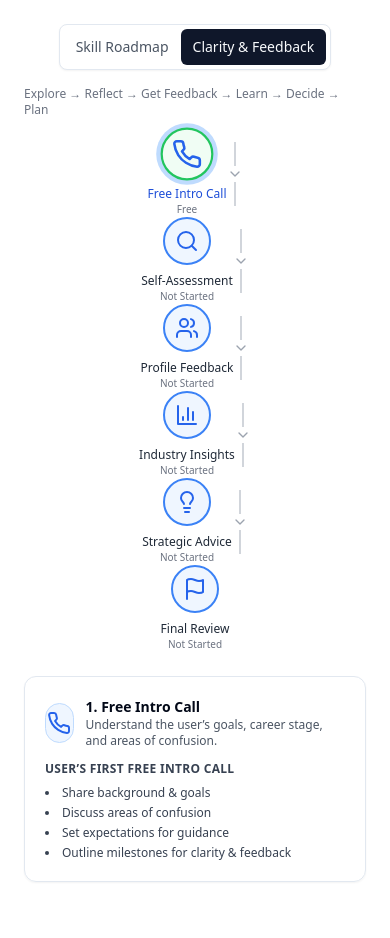
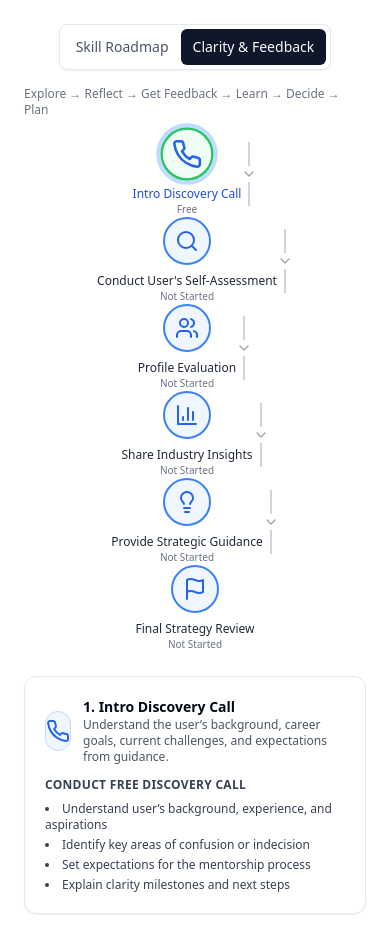
Before and after one commit to FigurCirlce/FigureCircle-Frontend, a React (Vite) app: page /new_milestone_expert in a window 390 px wide. Before the commit the page ends 906 px from the top, so only its background shows below. Built offline with nearby package versions, Linux system fonts and the light colour scheme.

Commit message:
worked on responsive screens

```diff
--- a/src/components/NewPage/NotificationBell.tsx
+++ b/src/components/NewPage/NotificationBell.tsx
@@ -91,7 +91,9 @@ setOpen(false);
               <Trash className="w-5 h-5" />
             </button>
 
-            <button onClick={() => setNotifications([])}>
+            <button onClick={() => {setNotifications([]);
+              setOpen(false);
+            }}>
               <X className="w-5 h-5 text-gray-500 hover:text-blue-500" />
             </button>
             </div>
--- a/src/pages/NewPages/Dashboard.tsx
+++ b/src/pages/NewPages/Dashboard.tsx
@@ -216,7 +216,7 @@ const Dashboard: React.FC = () => {
 
 {/*
   <main className="flex-1 overflow-y-auto overflow-x-hidden px-3 sm:px-6 py-4"> */}
-  <main className="flex-1 overflow-y-auto overflow-x-hidden py-4">
+  <main className="flex-1 overflow-y-auto overflow-x-hidden py-4 min-h-screen">
       {parsedUser?.is_mentor
         ? renderMentorContent()
         : renderUserContent()}
--- a/src/pages/NewPages/NewMentor.tsx
+++ b/src/pages/NewPages/NewMentor.tsx
@@ -1300,7 +1300,7 @@ const handleFailure=()=>{
 
         <div className="mt-4 flex flex-col md:flex-row gap-3 md:items-center">
           <div className="flex items-center gap-2">
-            <div className="relative mx-5 ">
+            <div className="relative mx-[5%] ">
               <Search className="absolute left-3 top-1/2 -translate-y-1/2 h-4 w-4 text-gray-500" />
               <input
                 value={query}
--- a/src/pages/NewPages/NewMentorProfile.tsx
+++ b/src/pages/NewPages/NewMentorProfile.tsx
@@ -597,10 +597,10 @@ const updateField = (field: string, value: any) => {
       };
 
   return (
-    <div className="max-w-3xl mx-auto w-full">
+    <div className="max-w-3xl mx-[5%] w-full">
       <Card className="shadow-sm rounded-2xl w-full">
         <CardContent className="p-4 px-6 space-y-6">
-        <CardHeader className="border-b bg-gradient-to-r from-primary/10 to-transparent rounded-t-2xl">
+        <CardHeader className="border-b bg-blue-100 from-primary/10 to-transparent rounded-t-2xl">
             <CardTitle className="flex items-center gap-2 text-lg font-semibold">
               <Users className="size-5 text-primary" /> Your Profile
             </CardTitle>
--- a/src/pages/NewPages/NewMilestoneExpert.tsx
+++ b/src/pages/NewPages/NewMilestoneExpert.tsx
@@ -78,23 +78,120 @@ const MilestoneFlowExpertTimeline = () => {
   }
 
   // --- DATA: Clarity & Feedback flow ---
+  // const clarityMilestones: Milestone[] = [
+  //   { id: 0, title: "Free Intro Call", icon: Phone, status: "Free", desc: "Understand the user’s goals, career stage, and areas of confusion." },
+  //   { id: 1, title: "Self-Assessment", icon: Search, status: "Not Started", desc: "Help the user reflect on strengths, gaps, and career motivations." },
+  //   { id: 2, title: "Profile Feedback", icon: Users, status: "Not Started", desc: "Review resume/LinkedIn and provide actionable feedback." },
+  //   { id: 3, title: "Industry Insights", icon: BarChart3, status: "Not Started", desc: "Share trends and in-demand roles for their background." },
+  //   { id: 4, title: "Strategic Advice", icon: Lightbulb, status: "Not Started", desc: "Give clarity on possible career paths and next steps." },
+  //   { id: 5, title: "Final Review", icon: Flag, status: "Not Started", desc: "Summarize insights, refine strategy, and map long-term plan." },
+  // ]
   const clarityMilestones: Milestone[] = [
-    { id: 0, title: "Free Intro Call", icon: Phone, status: "Free", desc: "Understand the user’s goals, career stage, and areas of confusion." },
-    { id: 1, title: "Self-Assessment", icon: Search, status: "Not Started", desc: "Help the user reflect on strengths, gaps, and career motivations." },
-    { id: 2, title: "Profile Feedback", icon: Users, status: "Not Started", desc: "Review resume/LinkedIn and provide actionable feedback." },
-    { id: 3, title: "Industry Insights", icon: BarChart3, status: "Not Started", desc: "Share trends and in-demand roles for their background." },
-    { id: 4, title: "Strategic Advice", icon: Lightbulb, status: "Not Started", desc: "Give clarity on possible career paths and next steps." },
-    { id: 5, title: "Final Review", icon: Flag, status: "Not Started", desc: "Summarize insights, refine strategy, and map long-term plan." },
-  ]
+  {
+    id: 0,
+    title: "Intro Discovery Call",
+    icon: Phone,
+    status: "Free",
+    desc: "Understand the user’s background, career goals, current challenges, and expectations from guidance."
+  },
+  {
+    id: 1,
+    title: "Conduct User's Self-Assessment",
+    icon: Search,
+    status: "Not Started",
+    desc: "Guide the user through structured reflection to uncover strengths, gaps, and career motivations."
+  },
+  {
+    id: 2,
+    title: "Profile Evaluation",
+    icon: Users,
+    status: "Not Started",
+    desc: "Analyze resume and LinkedIn profile to identify positioning gaps and improvement areas."
+  },
+  {
+    id: 3,
+    title: "Share Industry Insights",
+    icon: BarChart3,
+    status: "Not Started",
+    desc: "Provide market insights, role trends, and skill demand relevant to the user’s profile."
+  },
+  {
+    id: 4,
+    title: "Provide Strategic Guidance",
+    icon: Lightbulb,
+    status: "Not Started",
+    desc: "Recommend tailored career paths and actionable next steps aligned with user goals."
+  },
+  {
+    id: 5,
+    title: "Final Strategy Review",
+    icon: Flag,
+    status: "Not Started",
+    desc: "Consolidate learnings, refine direction, and deliver a structured short-to-long term plan."
+  },
+]
+
+
+  // const clarityTasks: Record<number, TaskDetails> = {
+  //   0: { subtitle: "User’s first free intro call", bullets: ["Share background & goals", "Discuss areas of confusion", "Set expectations for guidance", "Outline milestones for clarity & feedback"] },
+  //   1: { subtitle: "Self-assessment phase", bullets: ["Complete guided self-reflection", "List strengths/skills/interests", "Highlight challenges & uncertainties"] },
+  //   2: { subtitle: "Profile feedback phase", bullets: ["Expert reviews resume & LinkedIn", "Find gaps in positioning", "3–5 improvement suggestions"] },
+  //   3: { subtitle: "Industry insights phase", bullets: ["Discuss 2–3 relevant industries", "In-demand roles & skills", "Compare fit vs. opportunities"] },
+  //   4: { subtitle: "Strategic advice phase", bullets: ["Tailored career pathways", "Immediate vs long-term goals", "Networking & mentorship avenues"] },
+  //   5: { subtitle: "Final review phase", bullets: ["Summarize insights & feedback", "Refine career direction", "Create a 3–6 month plan"] },
+  // }
 
   const clarityTasks: Record<number, TaskDetails> = {
-    0: { subtitle: "User’s first free intro call", bullets: ["Share background & goals", "Discuss areas of confusion", "Set expectations for guidance", "Outline milestones for clarity & feedback"] },
-    1: { subtitle: "Self-assessment phase", bullets: ["Complete guided self-reflection", "List strengths/skills/interests", "Highlight challenges & uncertainties"] },
-    2: { subtitle: "Profile feedback phase", bullets: ["Expert reviews resume & LinkedIn", "Find gaps in positioning", "3–5 improvement suggestions"] },
-    3: { subtitle: "Industry insights phase", bullets: ["Discuss 2–3 relevant industries", "In-demand roles & skills", "Compare fit vs. opportunities"] },
-    4: { subtitle: "Strategic advice phase", bullets: ["Tailored career pathways", "Immediate vs long-term goals", "Networking & mentorship avenues"] },
-    5: { subtitle: "Final review phase", bullets: ["Summarize insights & feedback", "Refine career direction", "Create a 3–6 month plan"] },
-  }
+  0: {
+    subtitle: "Conduct free discovery call",
+    bullets: [
+      "Understand user’s background, experience, and aspirations",
+      "Identify key areas of confusion or indecision",
+      "Set expectations for the mentorship process",
+      "Explain clarity milestones and next steps"
+    ]
+  },
+  1: {
+    subtitle: "Guide self-assessment process",
+    bullets: [
+      "Provide structured reflection framework",
+      "Help identify strengths, skills, and interests",
+      "Surface gaps, blockers, and limiting beliefs"
+    ]
+  },
+  2: {
+    subtitle: "Review professional profile",
+    bullets: [
+      "Evaluate resume and LinkedIn positioning",
+      "Identify skill, narrative, and market-fit gaps",
+      "Share 3–5 clear, actionable improvement suggestions"
+    ]
+  },
+  3: {
+    subtitle: "Deliver industry insights",
+    bullets: [
+      "Analyze 2–3 relevant industries for the user",
+      "Highlight in-demand roles and required skills",
+      "Compare current profile fit vs. market opportunities"
+    ]
+  },
+  4: {
+    subtitle: "Offer strategic career advice",
+    bullets: [
+      "Propose tailored career pathways",
+      "Define short-term vs. long-term goals",
+      "Suggest networking, mentorship, and upskilling avenues"
+    ]
+  },
+  5: {
+    subtitle: "Finalize clarity and roadmap",
+    bullets: [
+      "Summarize key insights and recommendations",
+      "Confirm refined career direction",
+      "Create a realistic 3–6 month action plan"
+    ]
+  },
+}
 
   // pick active set
   const milestones = view === "skill" ? skillMilestones : clarityMilestones
```
Also changed, not shown: src/pages/NewPages/CoursesRecommendation.tsx (+252 -139 lines), src/pages/NewPages/LandingDashboard.tsx (+11 -9 lines), src/pages/NewPages/NewProfile.tsx (+17 -10 lines).
